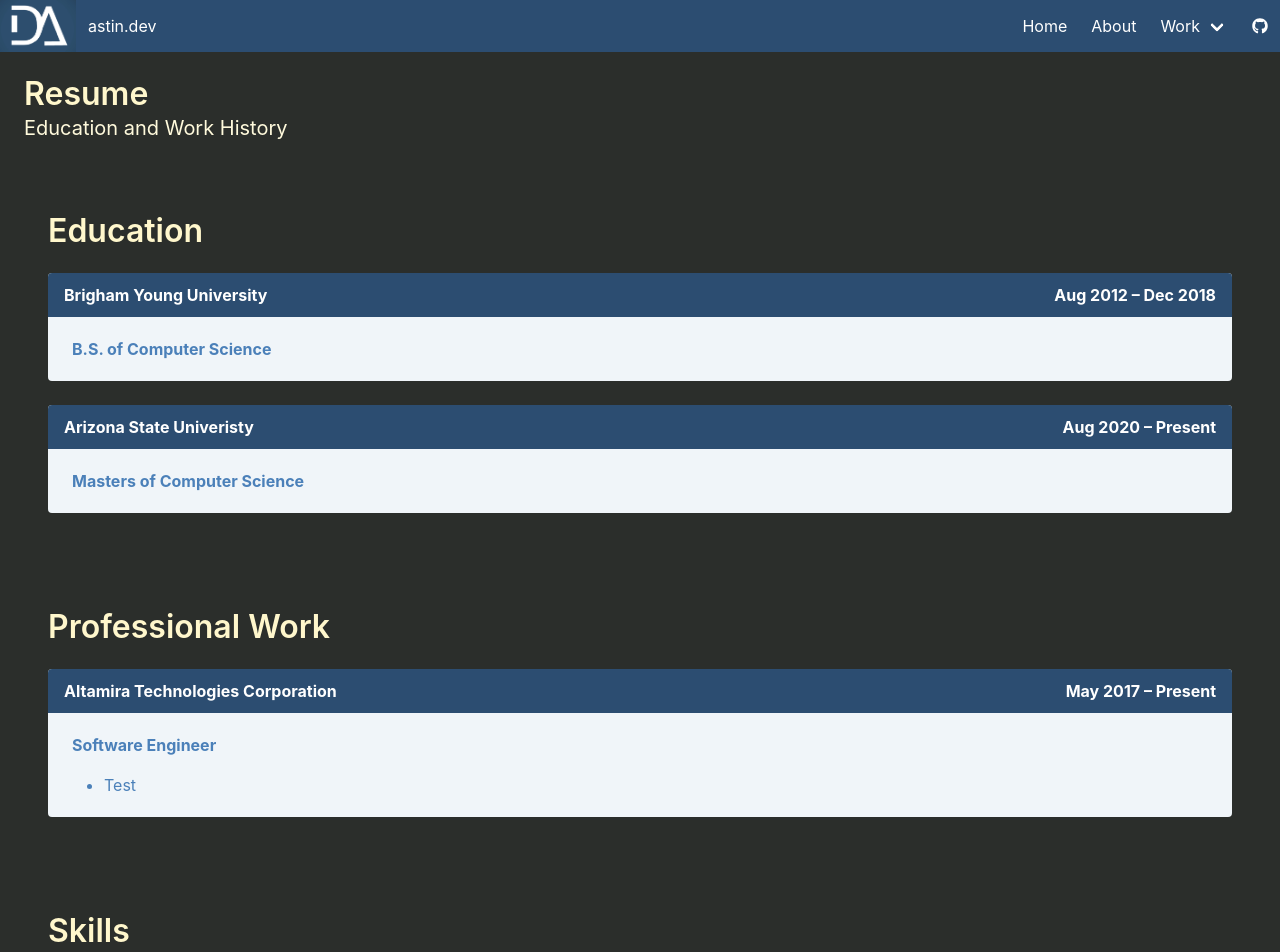
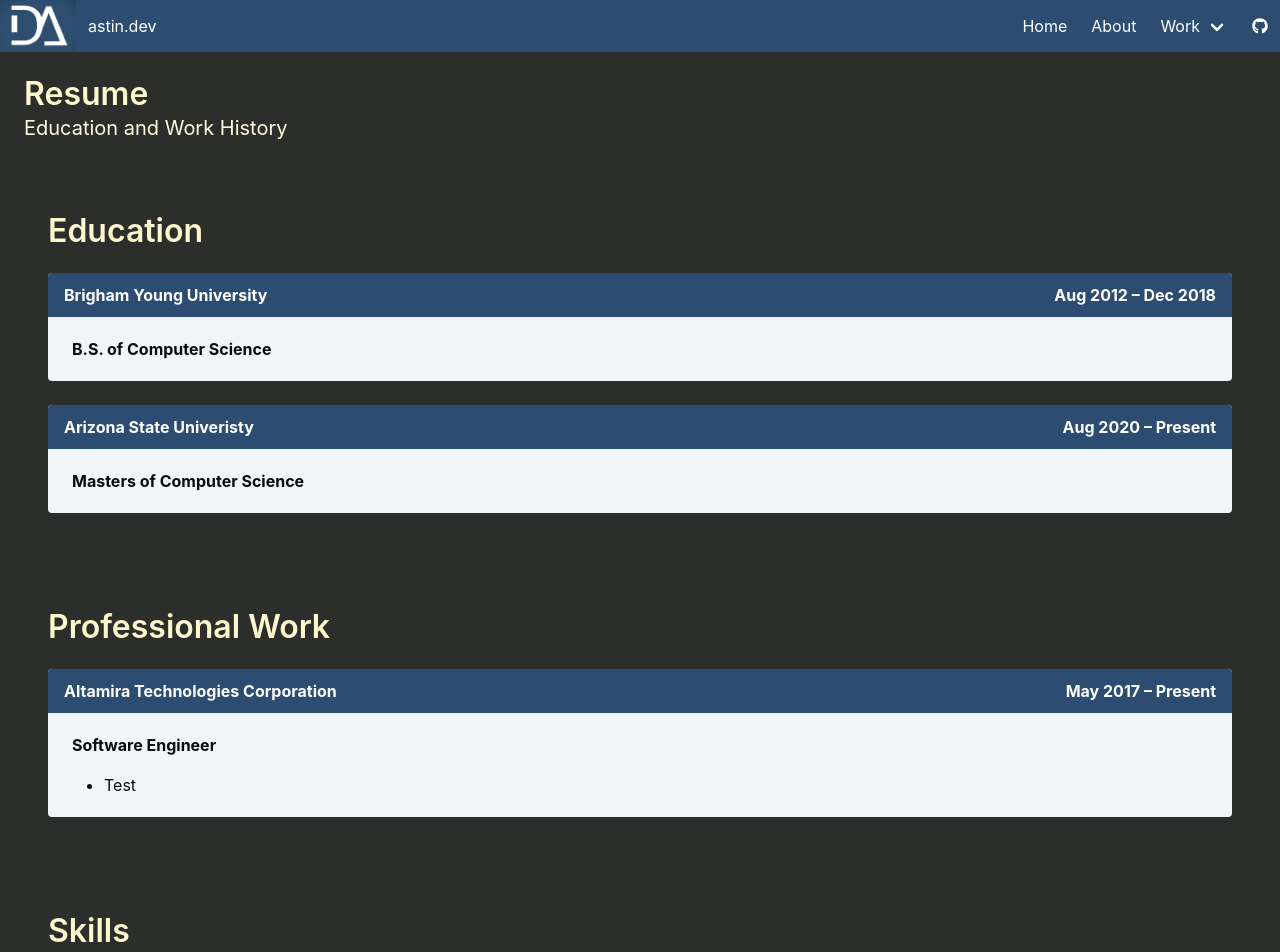
Before and after one commit to astind/website-react, a Next.js app: page /resume in a window 1280 px wide. Shown: the top 952 px of the page. Built offline with nearby package versions, Linux system fonts and the light colour scheme.

Commit message:
small text color change

```diff
--- a/pages/resume.tsx
+++ b/pages/resume.tsx
@@ -25,7 +25,7 @@ const Resume: NextPage = () => {
             <p>Brigham Young University</p>
             <span>Aug 2012 – Dec 2018</span>
           </div>
-          <div className="message-body">
+          <div className="message-body has-text-black">
             <strong>B.S. of Computer Science</strong>
           </div>
         </div>
@@ -35,7 +35,7 @@ const Resume: NextPage = () => {
             <p>Arizona State Univeristy</p>
             <span>Aug 2020 – Present</span>
           </div>
-          <div className="message-body">
+          <div className="message-body has-text-black">
             <strong>Masters of Computer Science</strong>
           </div>
         </div>
@@ -50,7 +50,7 @@ const Resume: NextPage = () => {
             <p>Altamira Technologies Corporation</p>
             <span>May 2017 – Present</span>
           </div>
-          <div className="message-body">
+          <div className="message-body has-text-black">
             <p><strong>Software Engineer</strong></p>
             <div className="content">
               <ul className="content">
```
